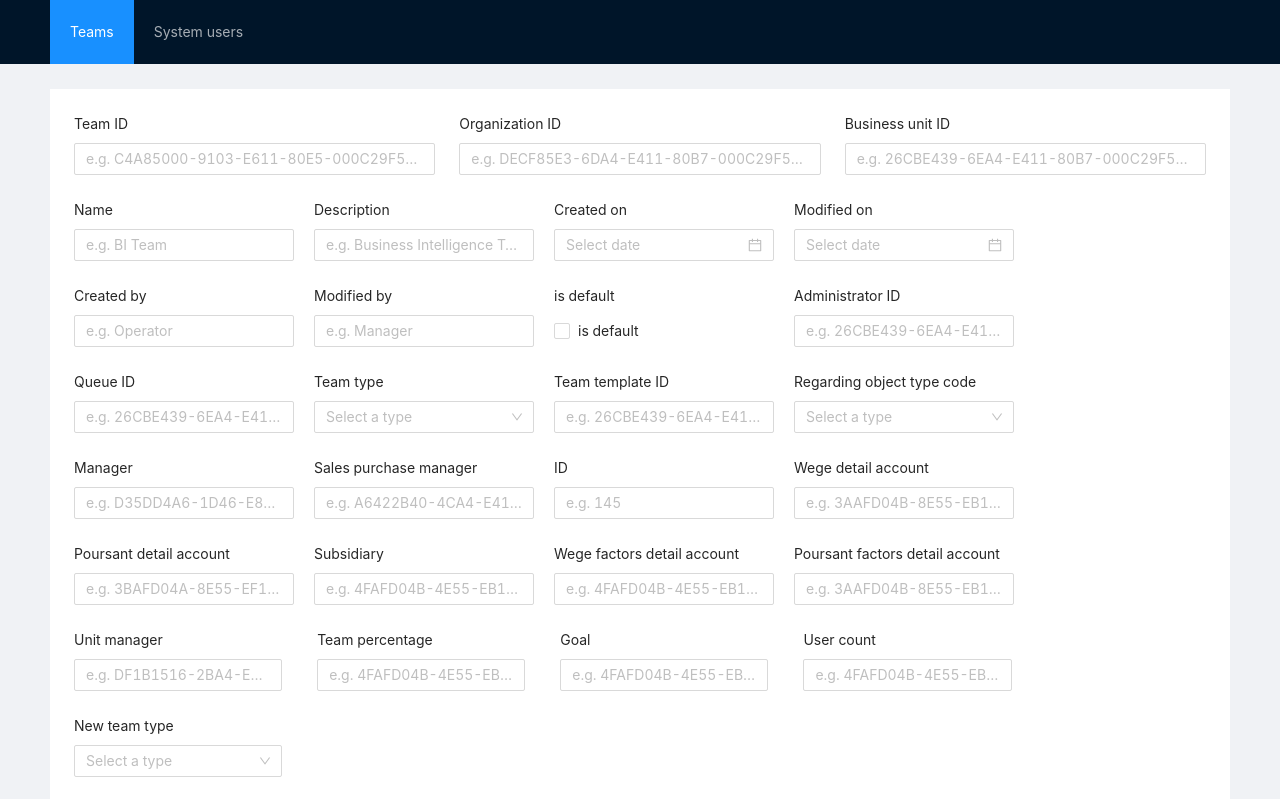
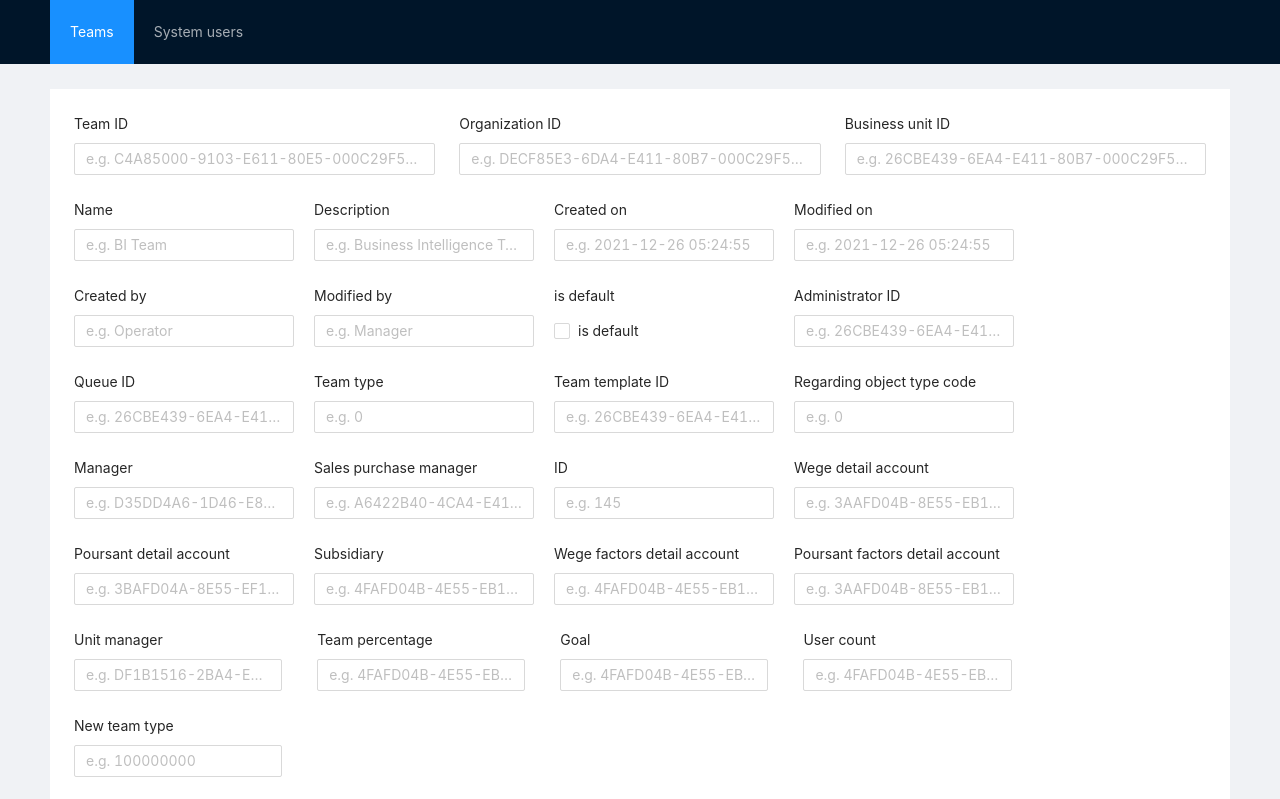
Before and after one commit to MrTechHunter/AhanOnline-Frontend, a React (Create React App) app: page /teams/add in a window 1280 px wide. Shown: the top 799 px of the page. Built offline with nearby package versions, Linux system fonts and the light colour scheme.

Commit message:
Some bug fixed in AddTeam.jsx

```diff
--- a/src/components/AddTeam.jsx
+++ b/src/components/AddTeam.jsx
@@ -134,8 +134,8 @@ function AddTeam() {
 
           <Col span={5}>
             <Form.Item label="Created on" colon={false}>
-              <DatePicker
-                showTime
+              <Input
+                placeholder="e.g. 2021-12-26 05:24:55"
                 onChange={(e) => set_createdon(e.target.value)}
               />
             </Form.Item>
@@ -143,8 +143,8 @@ function AddTeam() {
 
           <Col span={5}>
             <Form.Item label="Modified on" colon={false}>
-              <DatePicker
-                showTime
+              <Input
+                placeholder="e.g. 2021-12-26 05:24:55"
                 onChange={(e) => set_modifiedon(e.target.value)}
               />
             </Form.Item>
@@ -204,19 +204,10 @@ function AddTeam() {
 
           <Col span={5}>
             <Form.Item label="Team type" colon={false}>
-              <Select
-                showSearch
-                placeholder="Select a type"
+              <Input
+                placeholder="e.g. 0"
                 onChange={(e) => set_teamtype(e.target.value)}
-                optionFilterProp="children"
-                filterOption={(input, option) =>
-                  option.children.toLowerCase().indexOf(input.toLowerCase()) >=
-                  0
-                }
-              >
-                <Option value="0">0</Option>
-                <Option value="1">1</Option>
-              </Select>
+              />
             </Form.Item>
           </Col>
 
@@ -231,19 +222,10 @@ function AddTeam() {
 
           <Col span={5}>
             <Form.Item label="Regarding object type code" colon={false}>
-              <Select
-                showSearch
-                placeholder="Select a type"
+              <Input
+                placeholder="e.g. 0"
                 onChange={(e) => set_regardingobjecttypecode(e.target.value)}
-                optionFilterProp="children"
-                filterOption={(input, option) =>
-                  option.children.toLowerCase().indexOf(input.toLowerCase()) >=
-                  0
-                }
-              >
-                <Option value="null">null</Option>
-                <Option value="3">3</Option>
-              </Select>
+              />
             </Form.Item>
           </Col>
         </Row>
@@ -371,20 +353,10 @@ function AddTeam() {
 
           <Col span={5}>
             <Form.Item label="New team type" colon={false}>
-              <Select
-                showSearch
-                placeholder="Select a type"
+              <Input
+                placeholder="e.g. 100000000"
                 onChange={(e) => set_newteamtype(e.target.value)}
-                optionFilterProp="children"
-                filterOption={(input, option) =>
-                  option.children.toLowerCase().indexOf(input.toLowerCase()) >=
-                  0
-                }
-              >
-                <Option value="null">null</Option>
-                <Option value="lucy">100000000</Option>
-                <Option value="tom">100000001</Option>
-              </Select>
+              />
             </Form.Item>
           </Col>
         </Row>
```
